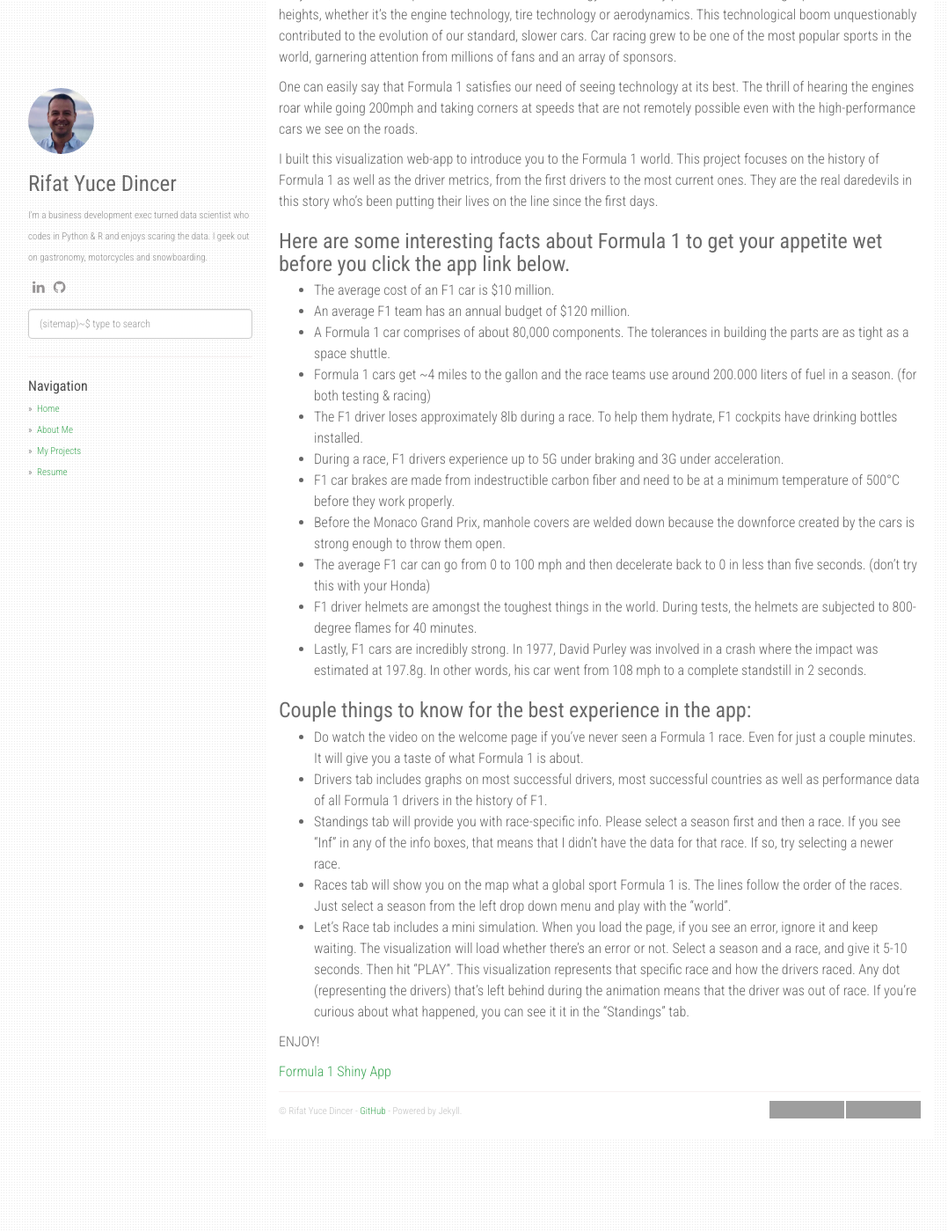
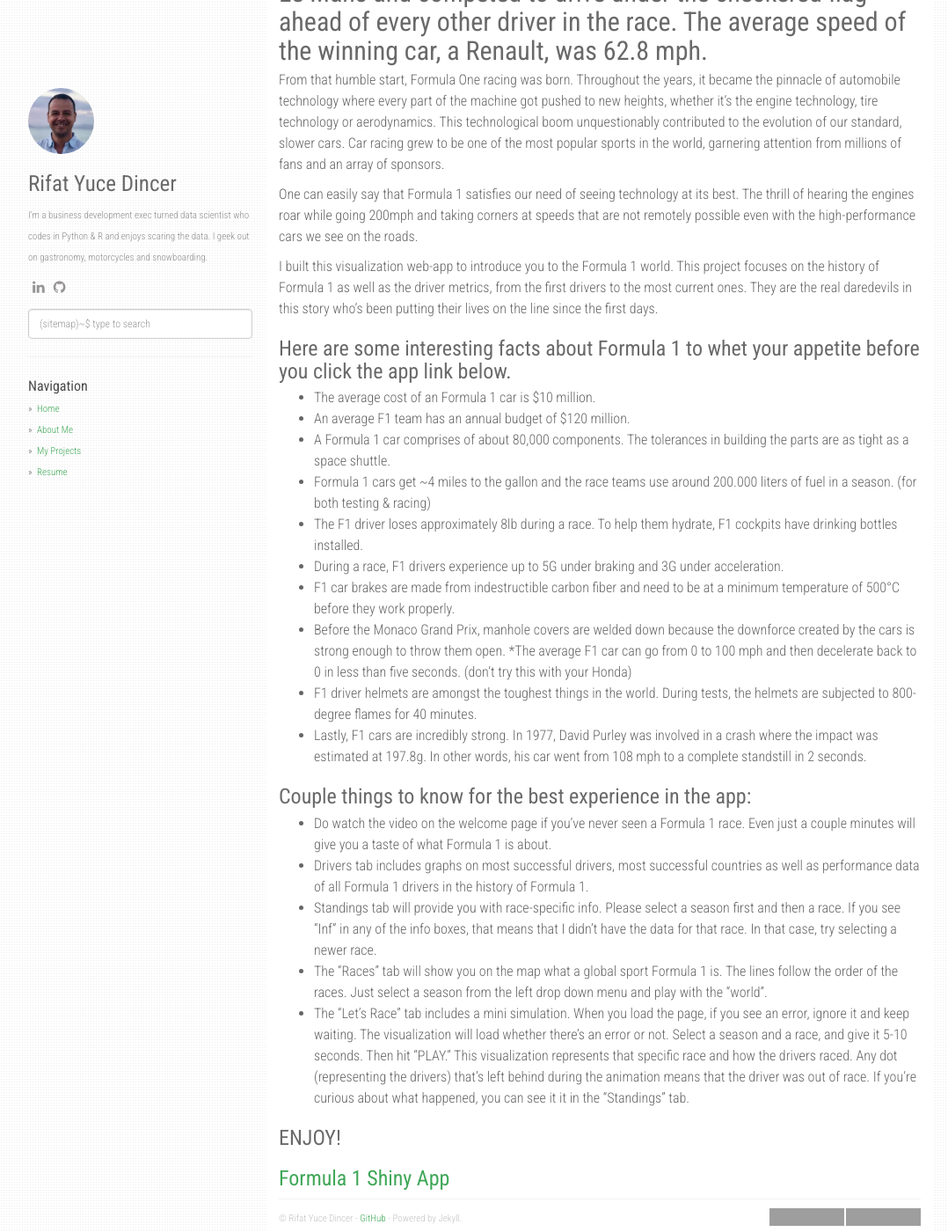
Before and after one commit to yucedincer/yucedincer.github.io, a Jekyll site: the page built from _project/f1-project.md, in a window 1280 px wide and 1400 px high, scrolled down 400 px. Shown: the whole window at 88% size, without its empty margins (53-1131 px from the left). Built offline with Jekyll 4.4.1, drawn with Linux system fonts in a browser that asks for light colours; nearby versions of some CDN libraries; some of the changed text lies outside the part shown; grey boxes are pictures that could not be loaded.

Commit message:
changing stuff

```diff
--- a/_project/f1-project.md
+++ b/_project/f1-project.md
@@ -3,16 +3,18 @@
 title:  "Formula 1, a Visualization Project"
 slug: "f1-project"
 ---
-It was the year 1906 when 32 racing drivers of Automobile Club de France started their engines at a 65-mile course near Le Mans and competed to drive under the checkered flag ahead of every other driver in the race. The average speed of the winning car, a Renault, was 62.8 mph.
-From that humble start, Formula One racing was born. Throughout the years, it became the pinnacle of automobile technology where every part of the machine got pushed to new heights, whether it's the engine technology, tire technology or aerodynamics. This technological boom unquestionably contributed to the evolution of our standard,  slower cars. Car racing grew to be one of the most popular sports in the world, garnering attention from millions of fans and an array of sponsors.
 
-One can easily say that Formula 1 satisfies our need of seeing technology at its best. The thrill of hearing the engines roar while going 200mph and taking corners at speeds that are not remotely possible even with the high-performance cars we see on the roads.
+## It was the year 1906 when 32 racing drivers of Automobile Club de France started their engines at a 65 mile course near Le Mans and competed to drive under the checkered flag ahead of every other driver in the race. The average speed of the winning car, a Renault, was 62.8 mph.
+
+From that humble start, Formula One racing was born. Throughout the years, it became the pinnacle of automobile technology where every part of the machine got pushed to new heights, whether it's the engine technology, tire technology or aerodynamics. This technological boom unquestionably contributed to the evolution of our standard,  slower cars. Car racing grew to be one of the most popular sports in the world, garnering attention from millions of fans and an array of  sponsors.
+
+One can easily say that Formula 1 satisfies our need of seeing technology at its best. The thrill of hearing the engines roar while going 200mph and taking corners at speeds that are not remotely possible  even with the high-performance cars we see on the roads.
 
 I built this visualization web-app to introduce you to the Formula 1 world. This project focuses on the history of Formula 1 as well as the driver metrics, from the first drivers to the most current ones. They are the real daredevils in this story who's been putting their lives on the line since the first days.
 
-### Here are some interesting facts about Formula 1 to get your appetite wet before you click the app link below.
+### Here are some interesting facts about Formula 1 to whet your appetite  before you click the app link below.
 
-* The average cost of an F1 car is $10 million.
+* The average cost of an Formula 1 car is $10 million.
 * An average F1 team has an annual budget of $120 million.
 * A Formula 1 car comprises of about 80,000 components. The tolerances in building the parts are as tight as a space shuttle.
 * Formula 1 cars get ~4 miles to the gallon and the race teams use around 200.000 liters of fuel in a season. (for both testing & racing)
@@ -20,17 +22,18 @@
 * During a race, F1 drivers experience up to 5G under braking and 3G under acceleration.
 * F1 car brakes are made from indestructible carbon fiber and need to be at a minimum temperature of 500°C before they work properly.
 * Before the Monaco Grand Prix, manhole covers are welded down because  the downforce created by the cars is strong enough to throw them open.
-* The average F1 car can go from 0 to 100 mph and then decelerate back to 0 in less than five seconds. (don't try this with your Honda)
+*The average F1 car can go from 0 to 100 mph and then decelerate back to 0 in less than five seconds. (don't try this with your Honda)
 * F1 driver helmets are amongst the toughest things in the world. During tests, the helmets are subjected to 800-degree flames for 40 minutes.
 * Lastly, F1 cars are incredibly strong. In 1977, David Purley was involved in a crash where the impact was estimated at 197.8g. In other words, his car went from 108 mph to a complete standstill in 2 seconds.
 
 ### Couple things to know for the best experience in the app:
-* Do watch the video on the welcome page if you've never seen a Formula 1 race. Even for just a couple minutes. It will give you a taste of what Formula 1 is about.
-* Drivers tab includes graphs on most successful drivers, most successful countries as well as performance data of all Formula 1 drivers in the history of F1.
-* Standings tab will provide you with race-specific info. Please select a season first and then a race. If you see "Inf" in any of the info boxes, that means that I didn't have the data for that race. If so, try selecting a newer race.
-* Races tab will show you on the map what a global sport Formula 1 is. The lines follow the order of the races. Just select a season from the left drop down menu and play with the "world".
-* Let's Race tab includes a mini simulation. When you load the page, if you see an error, ignore it and keep waiting. The visualization will load whether there's an error or not. Select a season and a race, and give it 5-10 seconds. Then hit "PLAY". This visualization represents that specific race and how the drivers raced. Any dot (representing the drivers) that's left behind during the animation means that the driver was out of race. If you're curious about what happened, you can see it it in the "Standings" tab.
 
-ENJOY!
+* Do watch the video on the welcome page if you've never seen a Formula 1 race. Even just a couple minutes will give you a taste of what Formula 1 is about.
+* Drivers tab includes graphs on most successful drivers, most successful countries as well as performance data of all Formula 1 drivers in the history of Formula 1.
+* Standings tab will provide you with race-specific info. Please select a season first and then a race. If you see "Inf" in any of the info boxes, that means that I didn't have the data for that race. In that case, try selecting a newer race.
+* The “Races” tab will show you on the map what a global sport Formula 1 is. The lines follow the order of the races. Just select a season from the left drop down menu and play with the "world".
+* The “Let's Race” tab includes a mini simulation. When you load the page, if you see an error, ignore it and keep waiting. The visualization will load whether there's an error or not. Select a season and a race, and give it 5-10 seconds. Then hit "PLAY." This visualization represents that specific race and how the drivers raced. Any dot (representing the drivers) that's left behind during the animation means that the driver was out of race. If you're curious about what happened, you can see it it in the "Standings" tab.
 
-[Formula 1 Shiny App](https://yucedincer.shinyapps.io/Formula_1_Shiny_App/)
+### ENJOY!
+
+### [Formula 1 Shiny App](https://yucedincer.shinyapps.io/Formula_1_Shiny_App/)
```
